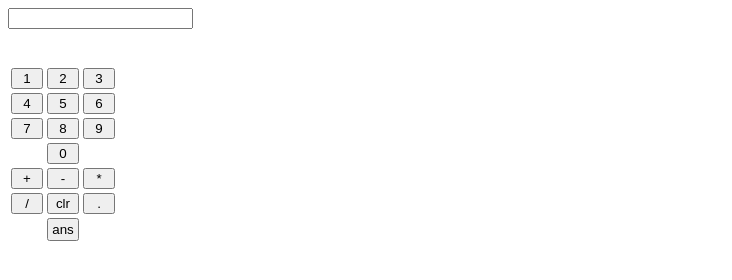
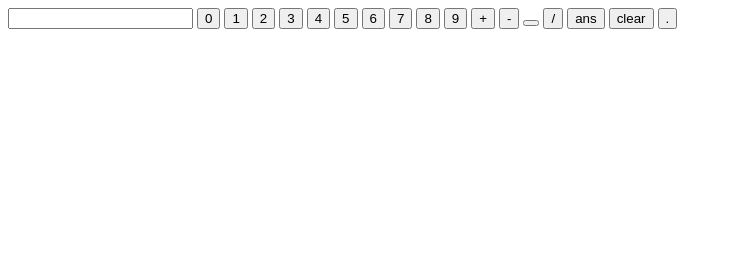
Before and after one commit to acciojob/calculator-shaikhanas02, a website: page main.html in a window 1280 px wide. Shown: the whole page, without its empty margins (0-732 px from the left). Drawn offline with Linux system fonts and the light colour scheme.

Commit message:
created a submission

```diff
--- a/main.html
+++ b/main.html
@@ -1,92 +1,28 @@
 <!DOCTYPE html>
+<html lang="en">
+  <head>
+    <title>calculatoR</title>
+  </head>
+  <body>
+    <input type="text" id="input" />
+    <button id="block0" value="0" onclick="solve(this.value)">0</button>
+    <button id="block1" value="1" onclick="solve(this.value)">1</button>
+    <button id="block2" value="2" onclick="solve(this.value)">2</button>
+    <button id="block3" value="3" onclick="solve(this.value)">3</button>
+    <button id="block4" value="4" onclick="solve(this.value)">4</button>
+    <button id="block5" value="5" onclick="solve(this.value)">5</button>
+    <button id="block6" value="6" onclick="solve(this.value)">6</button>
+    <button id="block7" value="7" onclick="solve(this.value)">7</button>
+    <button id="block8" value="8" onclick="solve(this.value)">8</button>
+    <button id="block9" value="9" onclick="solve(this.value)">9</button>
+    <button id="plus" value="+" onclick="solve(this.value)">+</button>
+    <button id="minus" value="-" onclick="solve(this.value)">-</button>
+    <button id="multiply" value="" onclick="solve(this.value)"></button>
+    <button id="divide" value="/" onclick="solve(this.value)">/</button>
+    <button id="ans" value="ans" onclick="solve(this.value)">ans</button>
+    <button id="clr" value="clear" onclick="solve(this.value)">clear</button>
+    <button id="dot" value="." onclick="solve(this.value)">.</button>
 
-<html>
-
-<head>
-	<link rel="stylesheet" href="styles.css">
-</head>
-
-<body>
-	<!-- the entire body must be written by student -->
-	<div class="container">
-
-		<div id="display">
-			<input id="input" value=""  />
-		</div>
-		<br>
-		<br/>
-		<table>
-			<tr>
-				<td>
-					<button class="button" id="block1" value="1" onclick="add(this.value)">1</button>
-				</td>
-				<td>
-					<button class="button" id="block2" value="2" onclick="add(this.value)">2</button>
-				</td>
-				<td>
-					<button class="button" id="block3" value="3" onclick="add(this.value)">3</button>
-				</td>
-			</tr>
-			<tr>
-				<td>
-					<button class="button" id="block4" value="4" onclick="add(this.value)">4</button>
-				</td>
-				<td>
-					<button class="button" id="block5" value="5" onclick="add(this.value)">5</button>
-				</td>
-				<td>
-					<button class="button" id="block6" value="6" onclick="add(this.value)">6</button>
-				</td>
-			</tr>
-			<tr>
-				<td>
-					<button class="button" id="block7" value="7" onclick="add(this.value)">7</button>
-				</td>
-				<td>
-					<button class="button" id="block8" value="8" onclick="add(this.value)">8</button>
-				</td>
-				<td>
-					<button class="button" id="block9" value="9" onclick="add(this.value)">9</button>
-				</td>
-			</tr>
-			<tr>
-				<td></td>
-				<td>
-					<button class="button" id="block0" value="0" onclick="add(this.value)">0</button>
-				</td>
-			</tr>
-			<tr>
-				<td>
-					<button class="button" id="plus" value="+" onclick="add(this.value)">+</button>
-				</td>
-				<td>
-					<button class="button" id="minus" value="-" onclick="add(this.value)">-</button>
-				</td>
-				<td>
-					<button class="button" id="multiply" value="*" onclick="add(this.value)">*</button>
-				</td>
-			</tr>
-			<tr>
-				<td>
-					<button class="button" id="divide" value="/" onclick="add(this.value)">/</button>
-				</td>
-				<td>
-					<button class="button" id="clr" value="clr" onclick="clear()">clr</button>
-				</td>
-				<td>
-					<button class="button" id="dot" value="." onclick="add(this.value)">.</button>
-				</td>
-			</tr>
-			<tr>
-				<td></td>
-				<td><button class="button" id="ans" value="ans" onclick=ans()>ans</button></td>
-			</tr>
-		</table>
-	</div>
-
-    <script type="text/javascript" src="./script.js">
-</script>
-
-</body>
-
+    <script src="script.js"></script>
+  </body>
 </html>
--- a/script.js
+++ b/script.js
@@ -1,21 +1,18 @@
-let ans1 ="";
-let num ="";
-function add(value){
-    console.log(value);
-    num=num+value;
-    document.getElementById('input').value=num;
-
+let input = document.getElementById("input");
+let expression = "";
+function solve(e) {
+  // console.log(e)
+  if (e === "ans") {
+    // evaluate the expression
+    let result = eval(expression);
+    console.log(result);
+    input.value = result;
+  } else if (e === "clear") {
+    expression = "";
+    input.value = "";
+  } else {
+    expression += e;
+    console.log(expression);
+    input.value = expression;
+  }
 }
-
-
-function ans(){
-    ans1=eval(num);
-    document.getElementById('input').value=ans1;
-    ans1="";
-    num="";
-}
-
-function clear(){
-    num="";
-    document.getElementById('input').value="";
-}
--- a/styles.css
+++ /dev/null
@@ -1,9 +0,0 @@
-
-/* Your CSS Code here. *//* Your CSS Code here. */
-button{
-    width:2rem;
-}
-
-#ans{
-    padding: 2px;
-}
```
